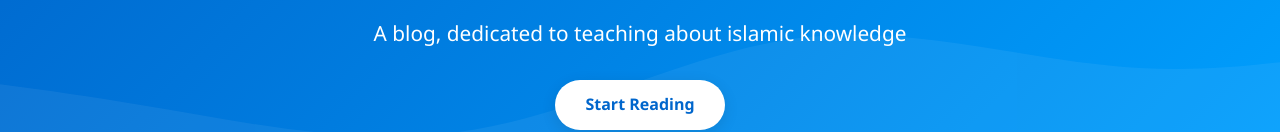
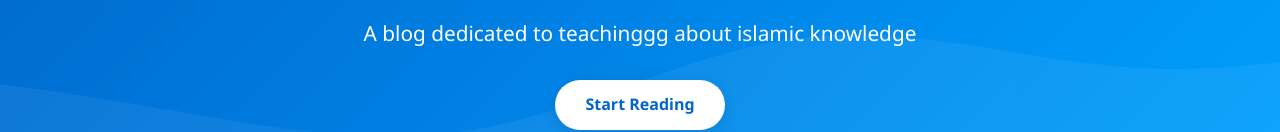
Before and after one commit to IsmailAbbasi/Learn-Hajj-and-umrah, a plain HTML site: page blog-website/index.html in a window 1280 px wide. Shown: the part 246-378 px from the top of the page. Drawn offline with Linux system fonts and the light colour scheme; a web font is replaced by a local one.

Commit message:
fixing deploys

```diff
--- a/blog-website/index.html
+++ b/blog-website/index.html
@@ -1145,7 +1145,7 @@
     <section class="hero">
         <div class="container">
             <h1>Learn and increase you Islamic knowledge </h1>
-            <p>A blog, dedicated to teaching about islamic knowledge</p>
+            <p>A blog dedicated to teachinggg about islamic knowledge</p>
             <a href="blogs/blog1.html" class="hero-button">Start Reading</a>
         </div>
     </section>
```
